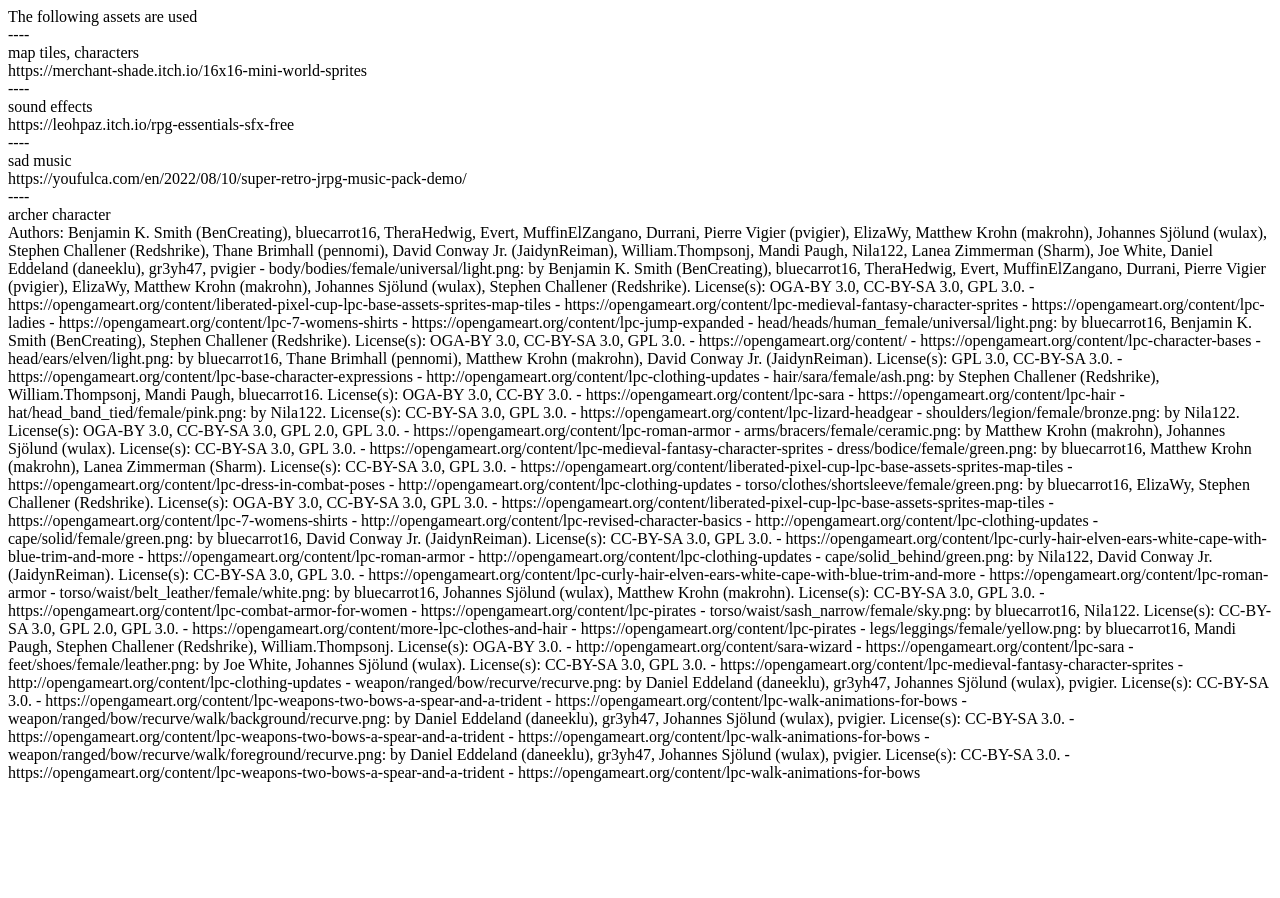
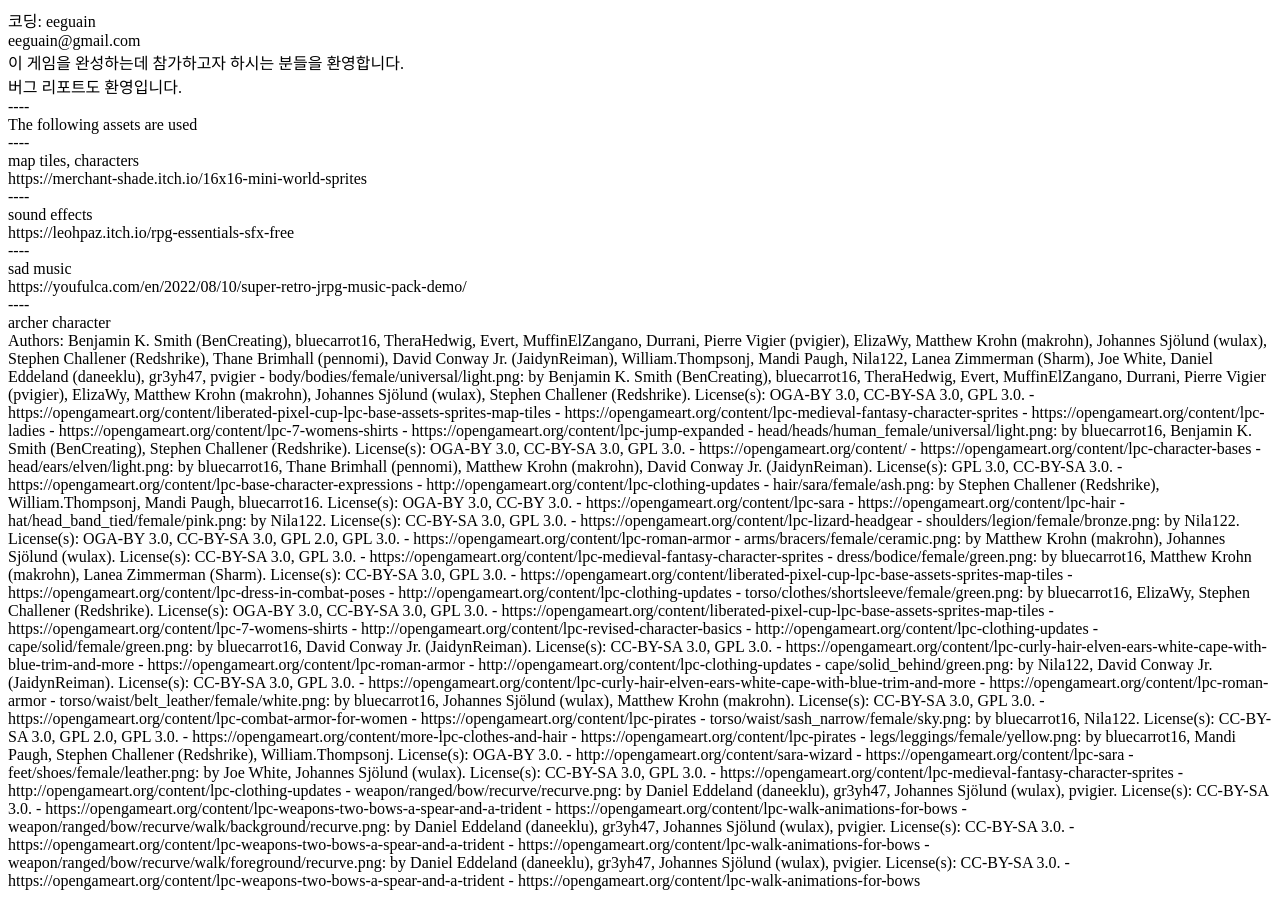
Before and after one commit to chimlang/credit, a plain HTML site: page index.html in a window 1280 px wide. Before the commit the page ends 800 px from the top, so only its background shows below. Drawn offline with Linux system fonts and the light colour scheme.

Commit message:
Update index.html

```diff
--- a/index.html
+++ b/index.html
@@ -7,6 +7,16 @@
         <title>삼국지 Credit</title>
     </head>
     <body>
+        <div>코딩: eeguain</div>
+
+        <div>eeguain@gmail.com</div>
+
+        <div>이 게임을 완성하는데 참가하고자 하시는 분들을 환영합니다.</div>
+
+        <div>버그 리포트도 환영입니다.</div>
+
+        <div>----</div>
+
         <div>The following assets are used</div>
 
         <div>----</div>
```
